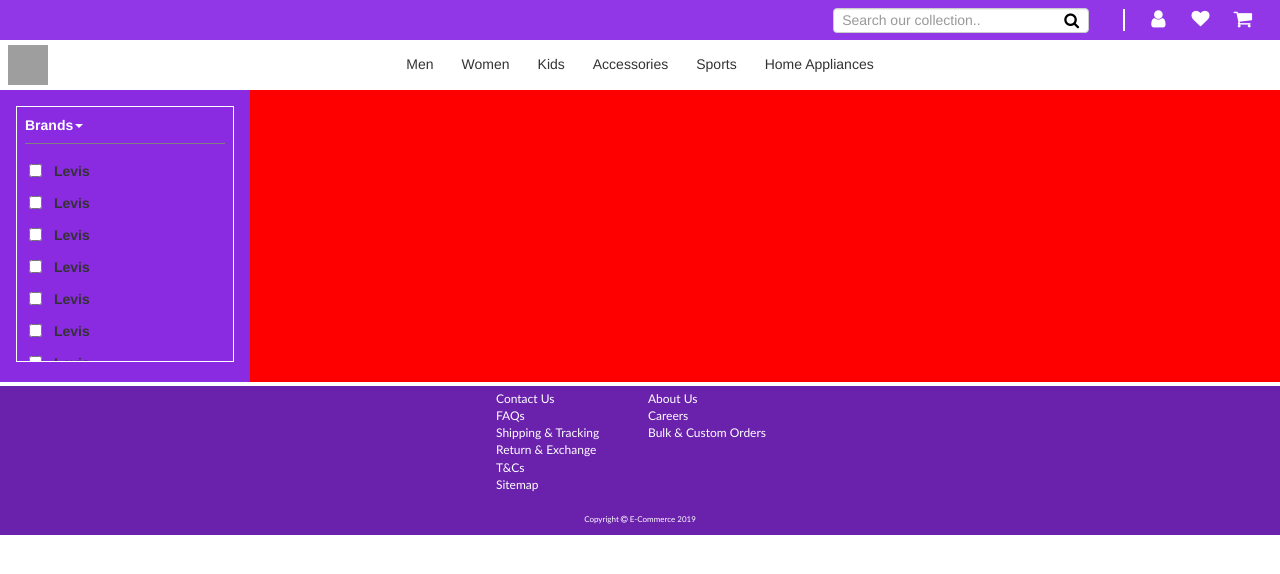
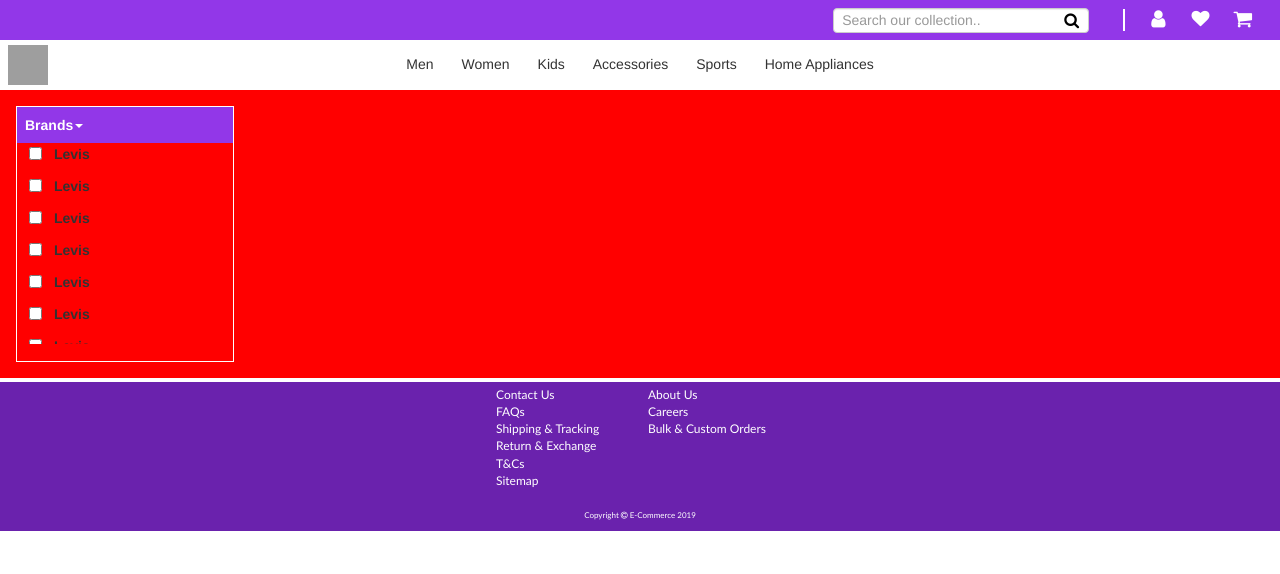
Before and after one commit to akhil47/E-Commerce, an Angular app: page / in a window 1280 px wide. Shown: the top 574 px of the page. Built offline with nearby package versions, Linux system fonts and the light colour scheme; grey boxes are pictures that could not be loaded.

Commit message:
Dependency issues fixed

```diff
--- a/package.json
+++ b/package.json
@@ -21,7 +21,7 @@
     "@angular/router": "~7.1.0",
     "bootstrap": "^3.4.1",
     "core-js": "^2.5.4",
-    "firebase-tools": "^6.4.0",
+    "firebase-tools": "^6.5.0",
     "font-awesome": "^4.7.0",
     "rxjs": "~6.3.3",
     "tslib": "^1.9.0",
@@ -30,7 +30,7 @@
   "devDependencies": {
     "@angular-devkit/build-angular": "^0.13.2",
     "@angular/cli": "~7.3.6",
-    "@angular/compiler-cli": "^7.2.5",
+    "@angular/compiler-cli": "^7.2.11",
     "@angular/language-service": "~7.1.0",
     "@types/jasmine": "~2.8.8",
     "@types/jasminewd2": "~2.0.3",
@@ -38,7 +38,7 @@
     "codelyzer": "~4.5.0",
     "jasmine-core": "~2.99.1",
     "jasmine-spec-reporter": "~4.2.1",
-    "karma": "^4.0.0",
+    "karma": "^4.0.1",
     "karma-chrome-launcher": "~2.2.0",
     "karma-coverage-istanbul-reporter": "~2.0.1",
     "karma-jasmine": "~1.1.2",
--- a/src/app/Pages/search-page/search-page.component.css
+++ b/src/app/Pages/search-page/search-page.component.css
@@ -7,7 +7,6 @@
 #filters-section{
     width: 250px;
     height: 100%;
-    background: blueviolet;
     padding: 16px;
     text-align: center;
 }
@@ -41,6 +40,7 @@ input{
     display: block;
     text-align: left;
     padding: 8px;
+    background-color: #9237e8;
 }
 .filter-contents{
     text-align: left;
--- a/src/app/Pages/search-page/search-page.component.html
+++ b/src/app/Pages/search-page/search-page.component.html
@@ -3,7 +3,7 @@
         <div class="filter">
             <div class="filter-header">
                 <strong>Brands<span class="caret"></span></strong>
-                <div class="seperator"></div>
+                <!-- <div class="seperator"></div> -->
             </div>
             <div class="filter-contents">
                 <div class="scroll-view">
--- a/src/app/app.module.ts
+++ b/src/app/app.module.ts
@@ -17,6 +17,7 @@ import { TitleComponent } from './title/title.component';
 import { DropdownComponent } from './dropdown/dropdown.component';
 import { HomePageComponent } from './Pages/home-page/home-page.component';
 import { SearchPageComponent } from './Pages/search-page/search-page.component';
+import { CheckboxFilterComponent } from './checkbox-filter/checkbox-filter.component';
 
 @NgModule({
   declarations: [
@@ -34,7 +35,8 @@ import { SearchPageComponent } from './Pages/search-page/search-page.component';
     TitleComponent,
     DropdownComponent,
     HomePageComponent,
-    SearchPageComponent
+    SearchPageComponent,
+    CheckboxFilterComponent
   ],
   imports: [
     BrowserModule
--- /dev/null
+++ b/src/app/checkbox-filter/checkbox-filter.component.html
@@ -0,0 +1,3 @@
+<p>
+  checkbox-filter works!
+</p>
--- /dev/null
+++ b/src/app/checkbox-filter/checkbox-filter.component.ts
@@ -0,0 +1,15 @@
+import { Component, OnInit } from '@angular/core';
+
+@Component({
+  selector: 'app-checkbox-filter',
+  templateUrl: './checkbox-filter.component.html',
+  styleUrls: ['./checkbox-filter.component.css']
+})
+export class CheckboxFilterComponent implements OnInit {
+
+  constructor() { }
+
+  ngOnInit() {
+  }
+
+}
```
Also changed, not shown: src/app/checkbox-filter/checkbox-filter.component.css (added), 1 other file (tests, documents, lock files or other folders).
